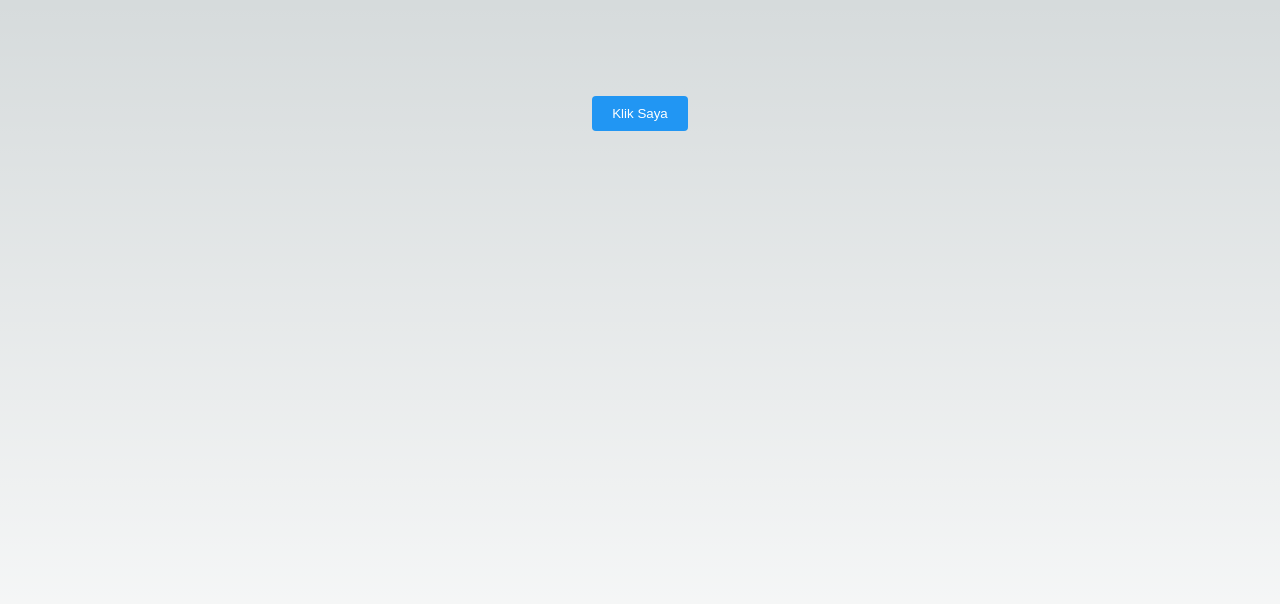
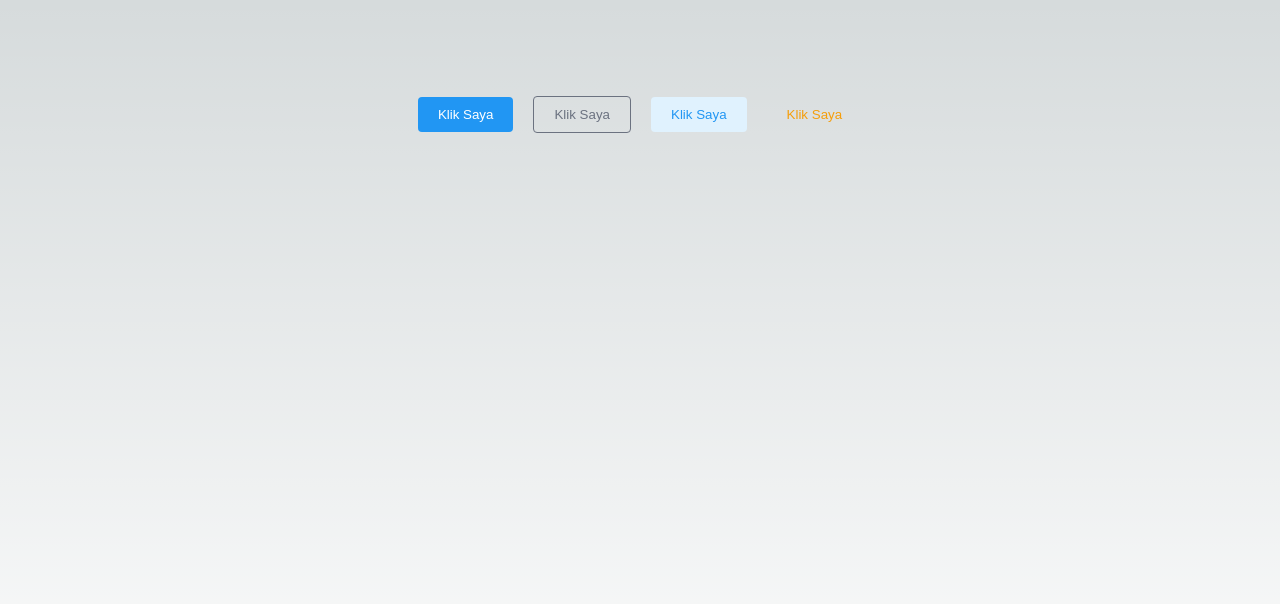
Before and after one commit to MrArchtraa/artuis, a Next.js app: page / in a window 1280 px wide. Shown: the top 604 px of the page. Built offline with nearby package versions, Linux system fonts and the light colour scheme; a web font is replaced by a local one.

Commit message:
membuat komponen

```diff
--- a/app/components/Button/Button.tsx
+++ b/app/components/Button/Button.tsx
@@ -1,27 +1,144 @@
 'use client'
 
-import styled from 'styled-components';
+import styled, { css } from 'styled-components';
+
+// Definisikan tipe untuk prop variant
+type Variant = 'default' | 'outlined' | 'soft' | 'ghost';
+
+// Definisikan tipe untuk prop pada komponen tombol
+interface ButtonProps {
+  variant: Variant;
+  color?: 'primary' | 'secondary' | 'success' | 'warning' | 'error' | 'dark' | 'info';
+}
+
+const getSoftColor = (color: string) => {
+  switch (color) {
+    case 'primary':
+      return 'rgb(224 242 254)'; /* Warna biru */
+    case 'secondary':
+      return 'rgb(243 244 246)'; /* Warna orange */
+    case 'success':
+      return 'rgb(220 252 231)'; /* Warna hijau */
+    case 'warning':
+      return 'rgb(254 243 199)'; /* Warna kuning */
+    case 'error':
+      return 'rgb(254 226 226)'; /* Warna merah */
+    case 'dark':
+      return '#333'; /* Warna gelap */
+    case 'info':
+      return 'rgb(207 250 254)'; /* Warna cyan */
+    default:
+      return 'rgb(224 242 254)'; /* Warna biru sebagai default */
+  }
+}
+
+const getHoverSoftColor = (color: string) => {
+  switch (color) {
+    case 'primary':
+      return 'rgb(186 230 253)'; /* Warna biru */
+    case 'secondary':
+      return 'rgb(229 231 235)'; /* Warna orange */
+    case 'success':
+      return 'rgb(187 247 208)'; /* Warna hijau */
+    case 'warning':
+      return 'rgb(253 230 138)'; /* Warna kuning */
+    case 'error':
+      return 'rgb(254 202 202)'; /* Warna merah */
+    case 'dark':
+      return '#333'; /* Warna gelap */
+    case 'info':
+      return 'rgb(165 243 252)'; /* Warna cyan */
+    default:
+      return 'rgb(186 230 253)'; /* Warna biru sebagai default */
+  }
+}
+
+// Definisikan fungsi untuk mendapatkan warna berdasarkan prop color
+const getColor = (color: string) => {
+  switch (color) {
+    case 'primary':
+      return '#2196f3'; /* Warna biru */
+    case 'secondary':
+      return 'rgb(107 114 128)'; /* Warna orange */
+    case 'success':
+      return 'rgb(34 197 94)'; /* Warna hijau */
+    case 'warning':
+      return 'rgb(245 158 11)'; /* Warna kuning */
+    case 'error':
+      return 'rgb(239 68 68)'; /* Warna merah */
+    case 'dark':
+      return '#333'; /* Warna gelap */
+    case 'info':
+      return 'rgb(6 182 212)'; /* Warna cyan */
+    default:
+      return '#2196f3'; /* Warna biru sebagai default */
+  }
+};
 
 // Membuat komponen tombol dengan menggunakan Styled Components
-const Button = styled.button`
+const Button = styled.button<ButtonProps>`
   padding: 10px 20px;
-  background-color: #2196f3; /* Warna biru */
-  color: white;
+  margin: 0 10px;
   border: none;
   border-radius: 4px;
   cursor: pointer;
   transition: background-color 0.2s ease-in-out;
 
-  &:hover {
-    background-color: #f44336; /* Warna merah saat dihover */
-  }
+  ${(props) =>
+    props.variant === 'default' &&
+    css`
+      background-color: ${getColor(props.color || 'primary')};
+      color: white;
+
+      &:hover {
+        background-color: ${getColor(props.color || 'primary')};
+      }
+    `}
+
+  ${(props) =>
+    props.variant === 'outlined' &&
+    css`
+      background-color: transparent;
+      border: 1px solid ${getColor(props.color || 'primary')};
+      color: ${getColor(props.color || 'primary')};
+
+      &:hover {
+        background-color: ${getColor(props.color || 'primary')};
+        color: white;
+      }
+    `}
+
+  ${(props) =>
+    props.variant === 'soft' &&
+    css`
+      background-color: ${getSoftColor(props.color || 'primary')};
+      color: ${getColor(props.color || 'primary')}; /* Warna teks sama dengan warna background */
+
+      &:hover {
+        background-color: ${getHoverSoftColor(props.color || 'primary')}; /* Warna background saat dihover */
+      }
+    `}
+
+  ${(props) =>
+    props.variant === 'ghost' &&
+    css`
+      background-color: transparent;
+      color: ${getColor(props.color || 'primary')};
+
+      &:hover {
+        background-color: ${getSoftColor(props.color || 'primary')};
+      }
+    `}
 `;
 
 const MyComponent = () => {
   return (
     <div>
       {/* Menggunakan komponen tombol yang telah dibuat */}
-      <Button>Klik Saya</Button>
+      <Button variant="default" color="primary">Klik Saya</Button>
+      <Button variant="outlined" color="secondary">Klik Saya</Button>
+      <Button variant="soft" color="primary">Klik Saya</Button>
+      <Button variant="ghost" color="warning">Klik Saya</Button>
     </div>
   );
 };
```
